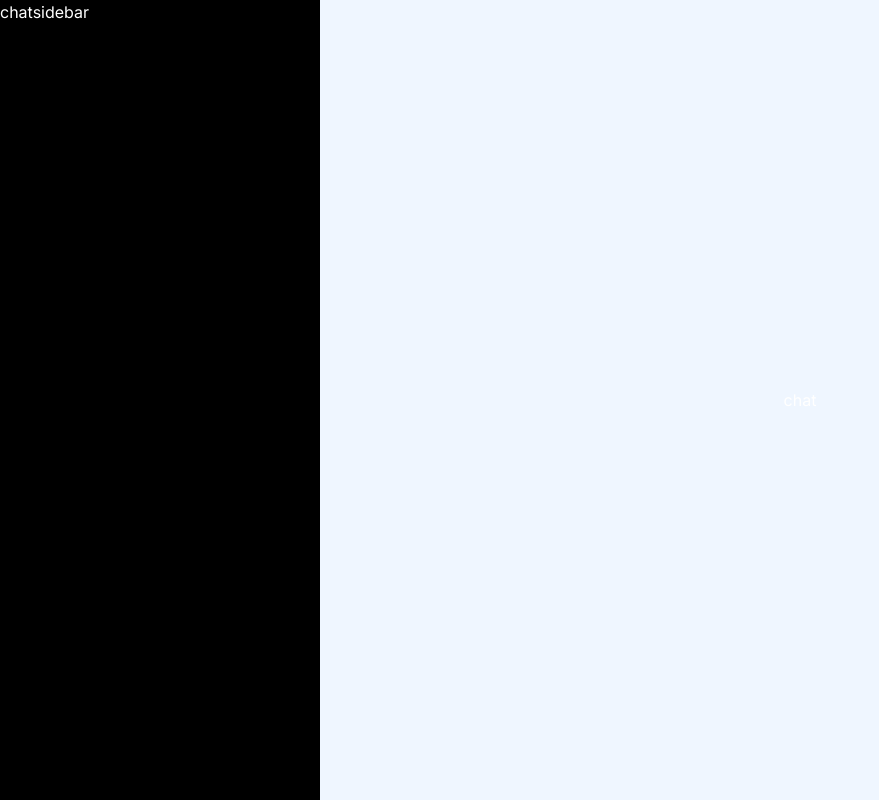
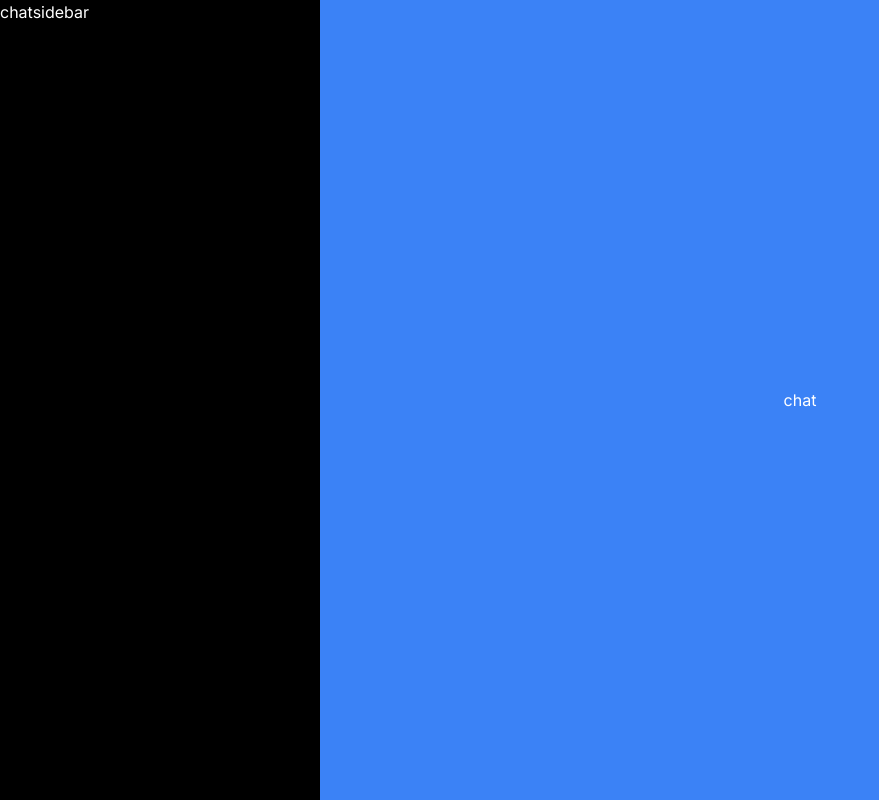
Before and after one commit to gallery-apps/fusionchat, a Next.js app: page / in a window 1280 px wide. Shown: the whole page, without its empty margins (0-879 px from the left). Built offline with nearby package versions, Linux system fonts and the light colour scheme.

Commit message:
Changes some style for the conversation

```diff
--- a/app/page.tsx
+++ b/app/page.tsx
@@ -4,7 +4,7 @@ export default function Home() {
   return (
     <main className="flex h-screen overflow-hidden">
       <div className="w-1/3 overflow-y-auto bg-white-500">chatsidebar</div>
-      <div className="w-full overflow-y-auto flex items-center justify-center bg-blue-50">chat</div>
+      <div className="w-full overflow-y-auto flex items-center justify-center bg-blue-500">chat</div>
     </main>
   )
 }
```
